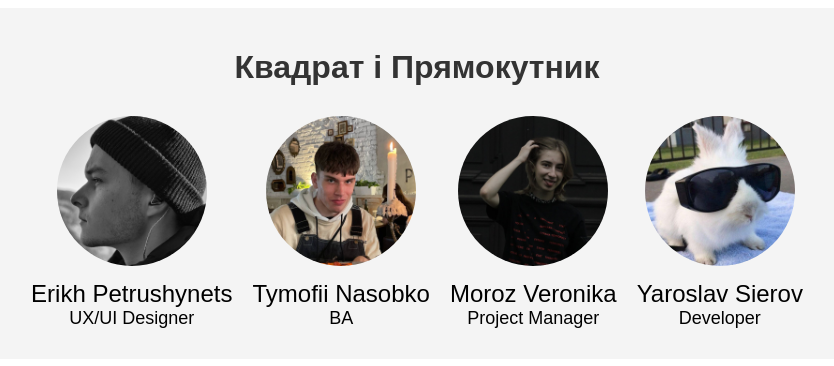
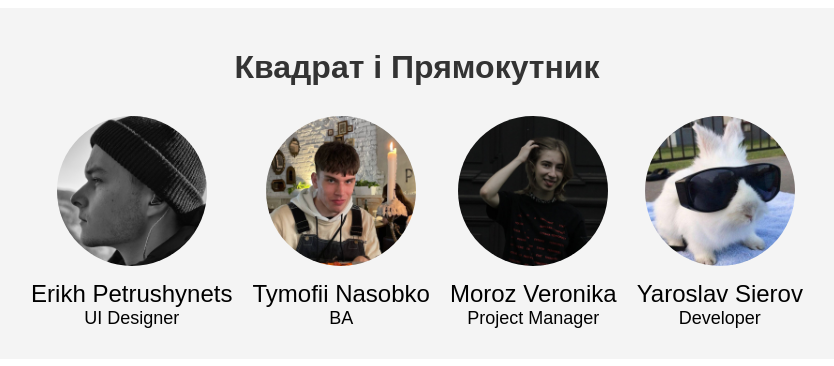
Before and after one commit to ErikhPetrushynets/sombra-cicd-kip, an Angular app: page / in a window 1280 px wide. Shown: the top 366 px of the page, without its empty margins (223-1057 px from the left). Built offline with nearby package versions, Linux system fonts and the light colour scheme.

Commit message:
fix: fixed erikh role

```diff
--- a/src/app/app.component.html
+++ b/src/app/app.component.html
@@ -64,7 +64,7 @@
         <div class="team-member">
           <img src="\assets\images\erikh.jpg" alt="Team Member 1" />
           <p class="initials">Erikh Petrushynets</p>
-          <p class="role">UX/UI Designer</p>
+          <p class="role">UI Designer</p>
         </div>
         <div class="team-member">
           <img src="\assets\images\tima.jpg" alt="Team Member 2" />
```
